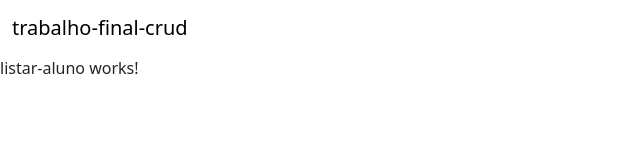
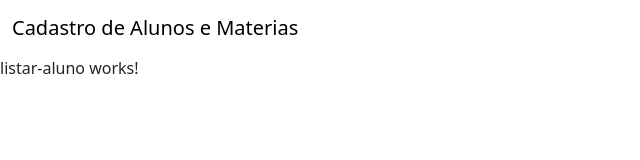
Before and after one commit to sergioj1123/trabalho-final-crud, an Angular app: page /alunos/listar in a window 1280 px wide. Shown: the top 160 px of the page, without its empty margins (0-640 px from the left). Built offline with nearby package versions, Linux system fonts and the light colour scheme.

Commit message:
feat: Update title in app component to reflect purpose of application

```diff
--- a/src/app/app.component.ts
+++ b/src/app/app.component.ts
@@ -6,5 +6,5 @@ import { Component } from '@angular/core';
   styleUrl: './app.component.css'
 })
 export class AppComponent {
-  title = 'trabalho-final-crud';
+  title = 'Cadastro de Alunos e Materias';
 }
```
